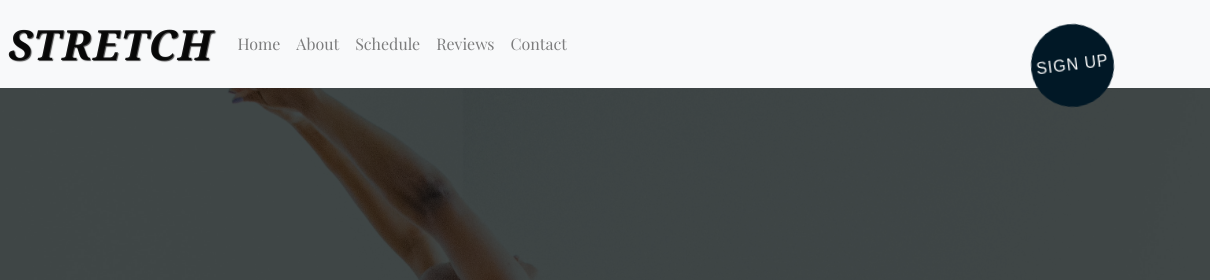
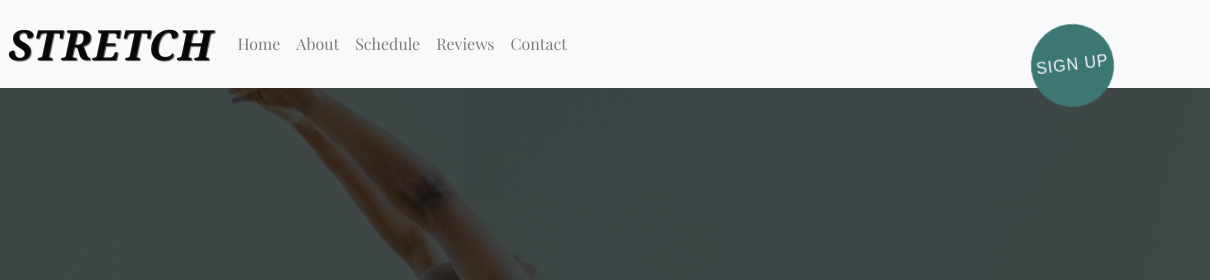
Before and after one commit to GREY-INFOTECH-LTD/Stretch, a plain HTML site: page index.html in a window 1280 px wide. Shown: the top 280 px of the page, 70-1280 px from the left. Drawn offline with nearby package versions, Linux system fonts and the light colour scheme; a web font is replaced by a local one.

Commit message:
completed

```diff
--- a/assets/css/style.css
+++ b/assets/css/style.css
@@ -173,7 +173,7 @@ a.cta_button, a.cta_button:active {
     position: absolute;
     top: 1.5rem;
     right: 6rem;
-    background: #011826;
+    background: #3c7774;
     width: 5.2rem;
     height: 5.2rem;
     border-radius: 50%;
```
